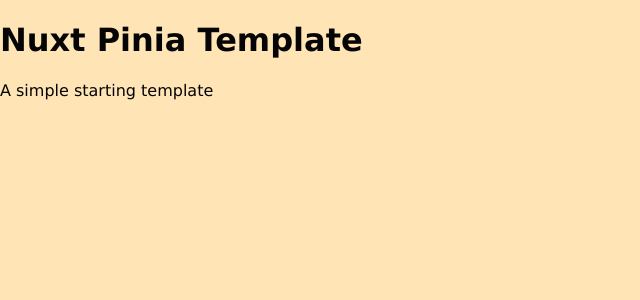
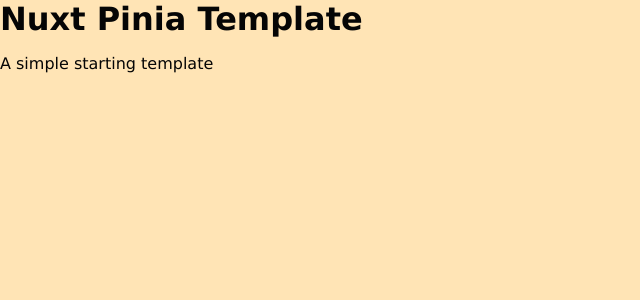
Before and after one commit to a2k42/nuxt-pinia-template, a Nuxt app: page / in a window 1280 px wide. Shown: the top 300 px of the page, without its empty margins (0-640 px from the left). Built offline with nearby package versions, Linux system fonts and the light colour scheme.

Commit message:
Improved reset

```diff
--- a/assets/css/reset.css
+++ b/assets/css/reset.css
@@ -1,9 +1,22 @@
 body {
     margin: 0;
+    padding: 0;
+}
+
+/* border box model: https://css-tricks.com/box-sizing/ */
+html {
+    box-sizing: border-box;
 }
 
 *,
 *::before,
 *::after {
-    box-sizing: border-box;
+    box-sizing: inherit;
 }
+
+h1,
+h2,
+h3,
+h4 {
+    margin: 0;
+}
```
Also changed, not shown: assets/css/main.css (line endings or trailing spaces).
